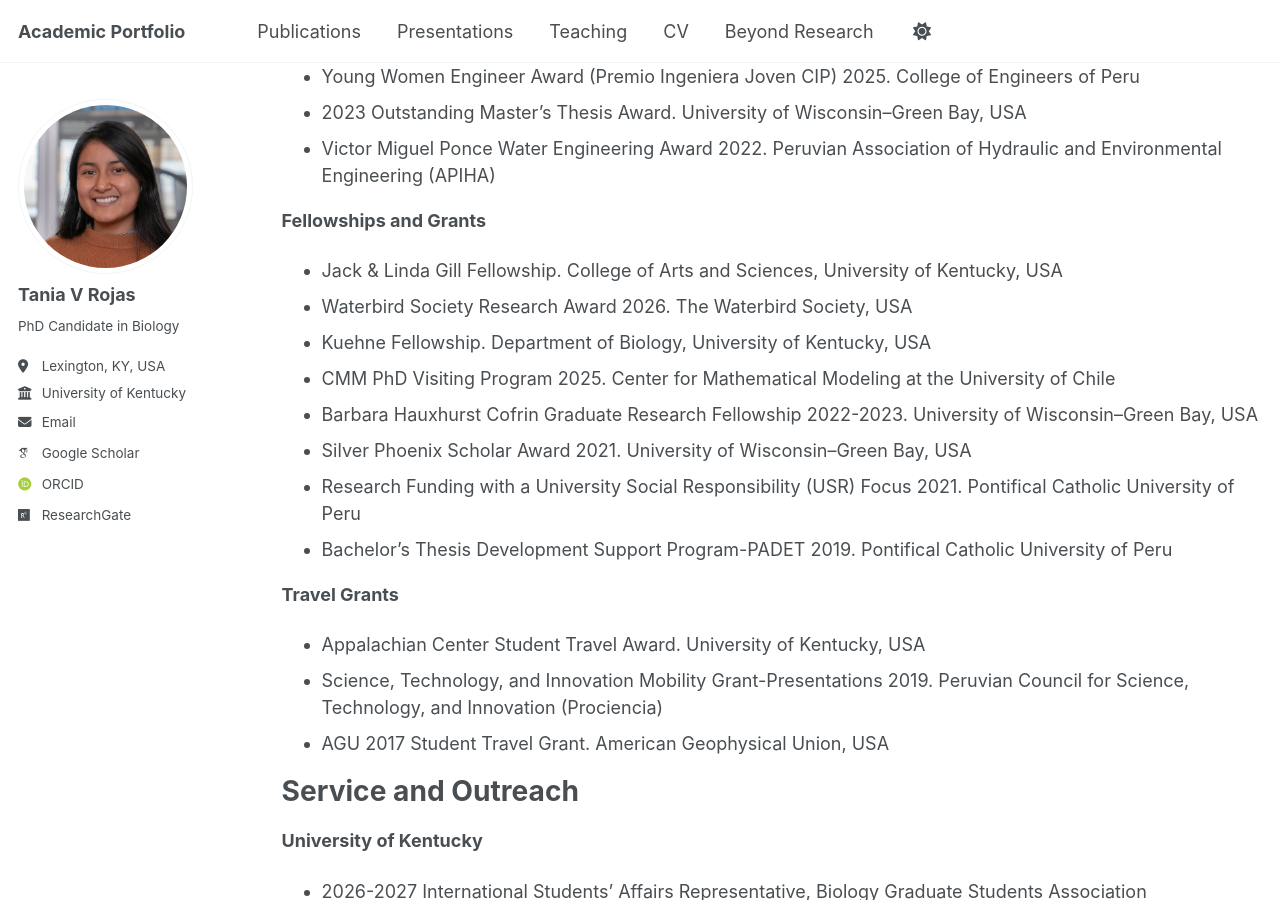
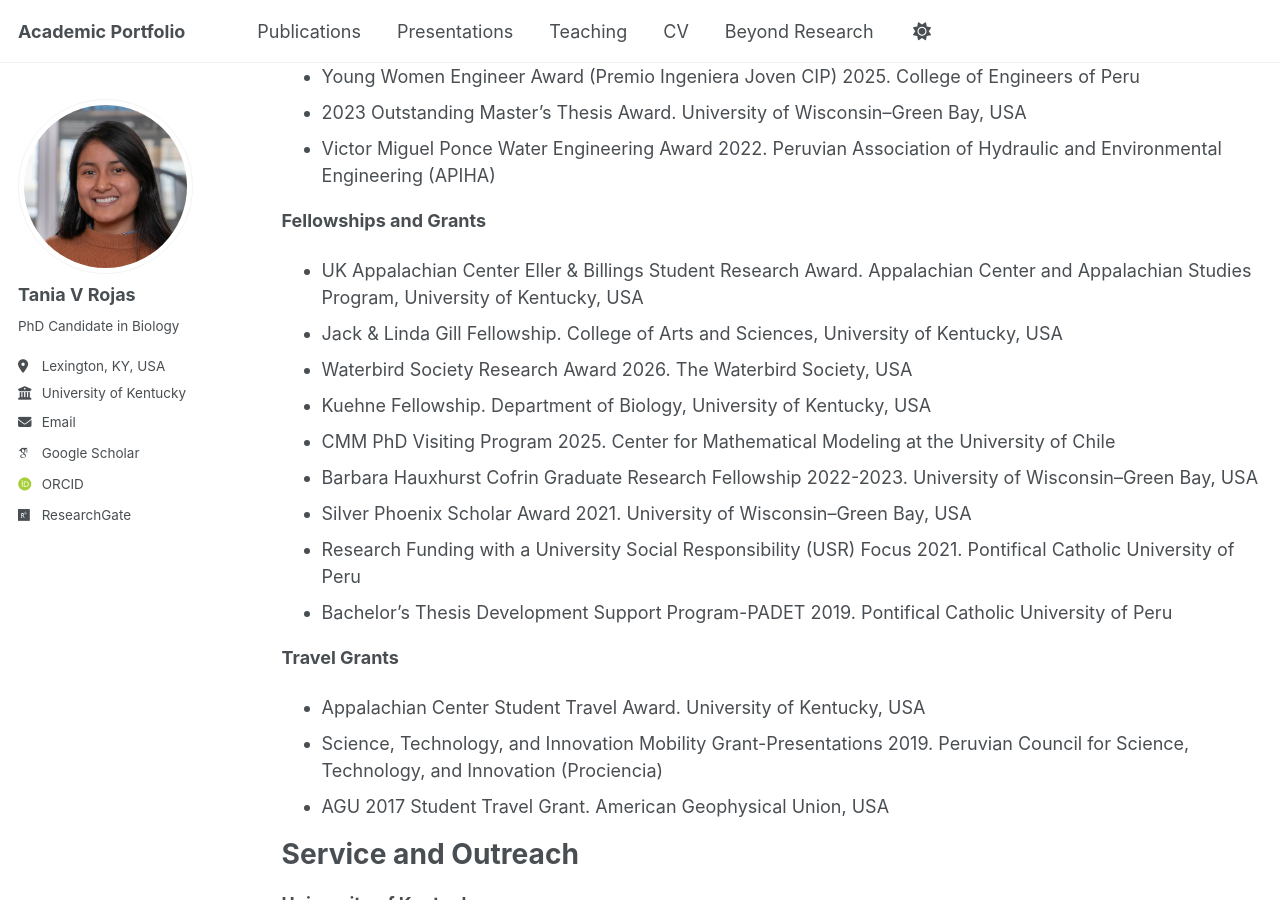
Before and after one commit to taniarojasc/taniarojasc.github.io, a Jekyll site: the page built from _pages/cv.md, in a window 1280 px wide and 900 px high, scrolled down 889 px. Built offline with Jekyll 4.4.1, drawn with Linux system fonts in a browser that asks for light colours; some web fonts are replaced; a script that is not in the unit is left out.

Commit message:
Update cv.md

```diff
--- a/_pages/cv.md
+++ b/_pages/cv.md
@@ -37,6 +37,7 @@ Funding
 * Victor Miguel Ponce Water Engineering Award 2022. Peruvian Association of Hydraulic and Environmental Engineering (APIHA)
 
 **Fellowships and Grants**
+* UK Appalachian Center Eller & Billings Student Research Award. Appalachian Center and Appalachian Studies Program, University of Kentucky, USA
 * Jack & Linda Gill Fellowship. College of Arts and Sciences, University of Kentucky, USA
 * Waterbird Society Research Award 2026. The Waterbird Society, USA
 * Kuehne Fellowship. Department of Biology, University of Kentucky, USA
```
